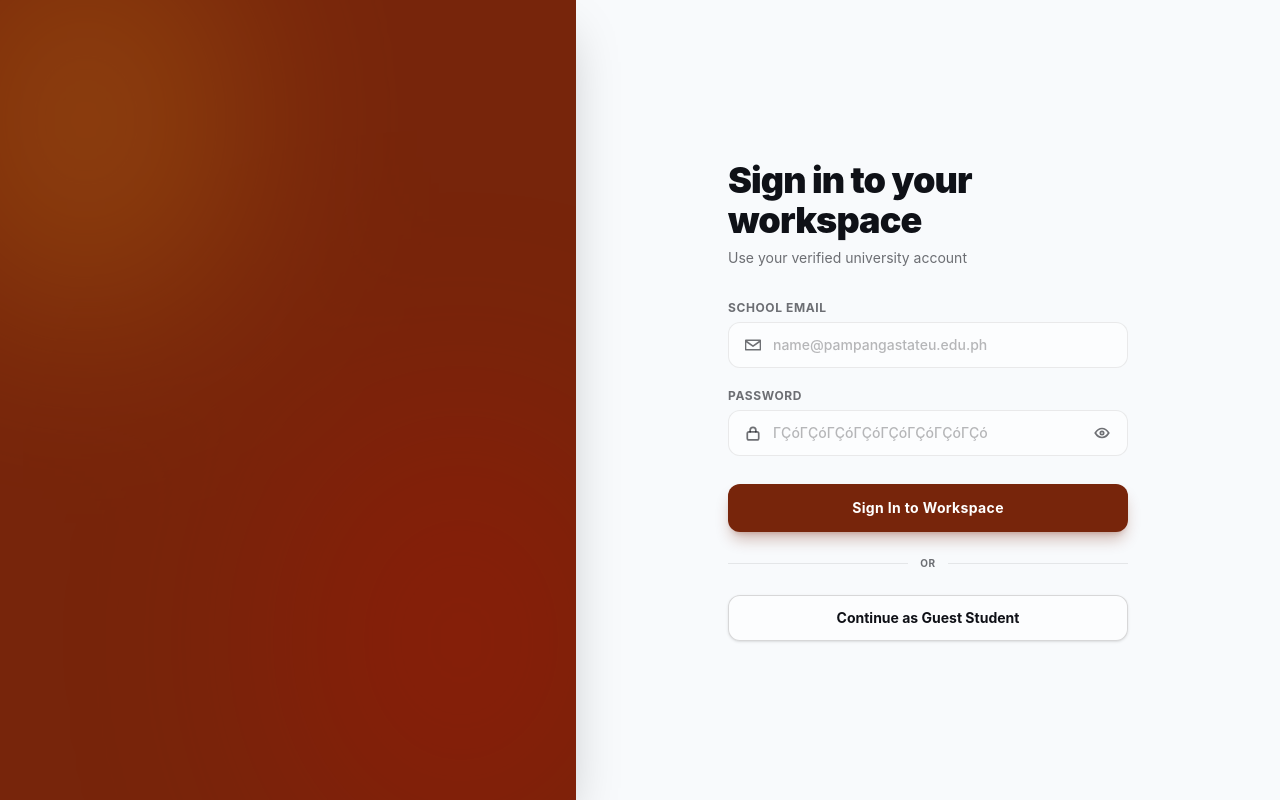
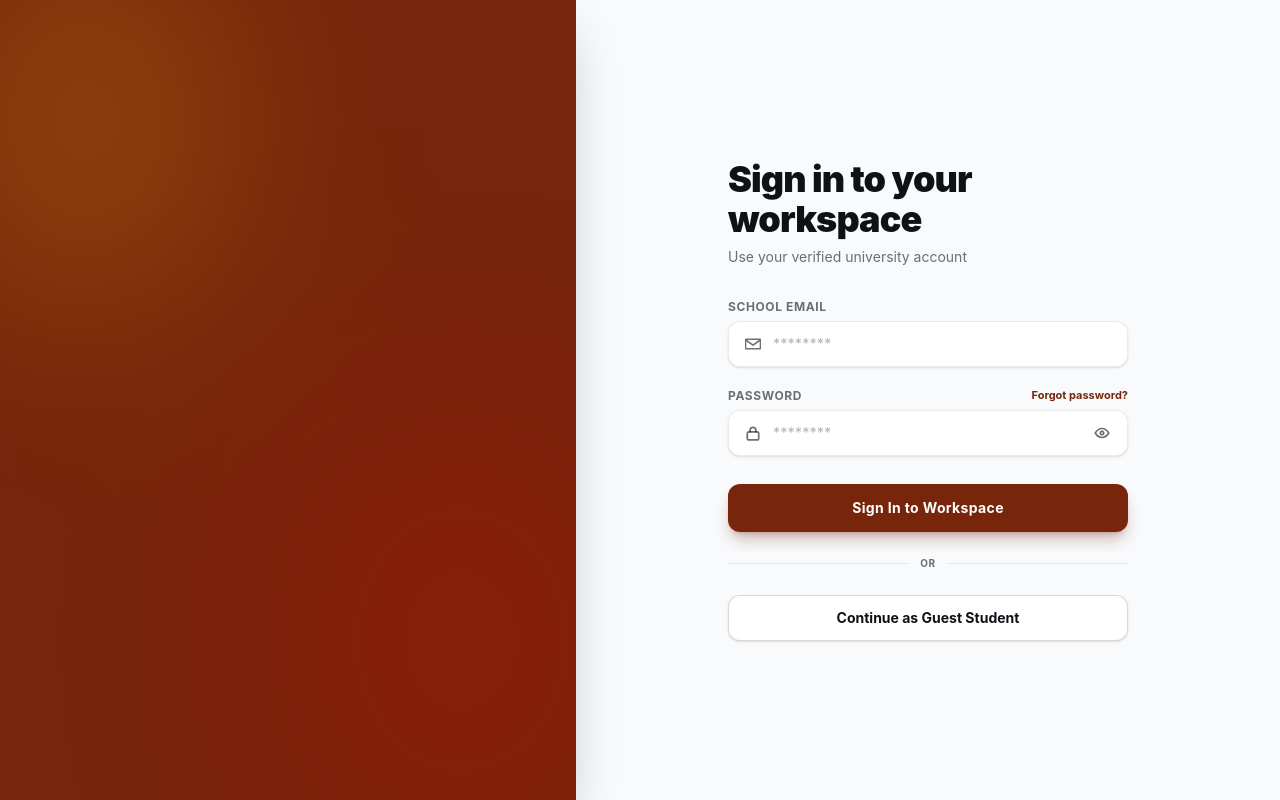
Before and after one commit to EsguerraJanuard/pamsu-python-ide, a React (Vite) app in the folder frontend/: page /login in a window 1280 px wide. Built offline with nearby package versions, Linux system fonts and the light colour scheme; no server answers.

Commit message:
style(frontend): Fix password placeholder encoding, add Forgot Password link, and refine right panel UI

```diff
--- a/frontend/src/features/auth/Login.jsx
+++ b/frontend/src/features/auth/Login.jsx
@@ -12,7 +12,7 @@
  */
 
 import { useState, useEffect } from "react";
-import { useNavigate } from "react-router-dom";
+import { useNavigate, Link } from "react-router-dom";
 import { useAuth } from "./AuthContext";
 import { api, ApiError } from "../../services/api";
 
@@ -236,7 +236,7 @@ export default function Login() {
       </div>
 
       {/* Right Side: Login Form */}
-      <div className="flex flex-1 items-center justify-center bg-bg-base px-6 py-12 lg:px-8 relative z-0">
+      <div className="flex flex-1 items-center justify-center bg-slate-50 px-6 py-12 lg:px-8 relative z-0">
 
         {/* Mobile Logo Header */}
         <div className="absolute top-8 left-6 lg:hidden flex items-center gap-3 animate-login-fade opacity-0">
@@ -278,7 +278,7 @@ export default function Login() {
                 School email
               </label>
               <div
-                className="group flex items-center gap-3 rounded-xl border border-border-subtle bg-bg-glass px-4 py-3 transition-all duration-300 focus-within:border-psu-maroon/50 focus-within:bg-bg-glass focus-within:shadow-[0_0_15px_rgba(128,0,0,0.1)] hover:border-border-strong cursor-text"
+                className="group flex items-center gap-3 rounded-xl border border-border-subtle bg-white px-4 py-3 shadow-sm transition-all duration-300 focus-within:border-psu-maroon/50 focus-within:bg-white focus-within:ring-2 focus-within:ring-psu-maroon/20 hover:border-border-strong cursor-text"
                 onClick={(e) => e.currentTarget.querySelector('input').focus()}
               >
                 <svg width="16" height="16" viewBox="0 0 15 15" fill="none" className="shrink-0 text-text-muted pointer-events-none transition-colors group-focus-within:text-psu-maroon" aria-hidden="true">
@@ -289,7 +289,7 @@ export default function Login() {
                   type="email"
                   value={form.email}
                   onChange={(e) => updateField("email", e.target.value)}
-                  placeholder="name@pampangastateu.edu.ph"
+                  placeholder="********"
                   autoComplete="email"
                   required
                   disabled={isLoading}
@@ -305,9 +305,12 @@ export default function Login() {
                 <label htmlFor="password" className="text-xs font-bold text-text-muted uppercase tracking-wider">
                   Password
                 </label>
+                <Link to="/forgot-password" className="text-[11px] font-bold text-psu-maroon hover:text-psu-gold transition-colors">
+                  Forgot password?
+                </Link>
               </div>
               <div
-                className="group flex items-center gap-3 rounded-xl border border-border-subtle bg-bg-glass px-4 py-3 transition-all duration-300 focus-within:border-psu-maroon/50 focus-within:bg-bg-glass focus-within:shadow-[0_0_15px_rgba(128,0,0,0.1)] hover:border-border-strong cursor-text"
+                className="group flex items-center gap-3 rounded-xl border border-border-subtle bg-white px-4 py-3 shadow-sm transition-all duration-300 focus-within:border-psu-maroon/50 focus-within:bg-white focus-within:ring-2 focus-within:ring-psu-maroon/20 hover:border-border-strong cursor-text"
                 onClick={(e) => { if (e.target.closest('button')) return; e.currentTarget.querySelector('input').focus(); }}
               >
                 <svg width="16" height="16" viewBox="0 0 14 14" fill="none" className="shrink-0 text-text-muted pointer-events-none transition-colors group-focus-within:text-psu-maroon" aria-hidden="true">
@@ -319,7 +322,7 @@ export default function Login() {
                   type={showPassword ? "text" : "password"}
                   value={form.password}
                   onChange={(e) => updateField("password", e.target.value)}
-                  placeholder="ΓÇóΓÇóΓÇóΓÇóΓÇóΓÇóΓÇóΓÇó"
+                  placeholder="********"
                   autoComplete="current-password"
                   required
                   disabled={isLoading}
@@ -381,14 +384,14 @@ export default function Login() {
 
               <div className="relative mt-6 mb-6">
                 <div className="absolute inset-0 flex items-center"><div className="w-full border-t border-border-subtle"></div></div>
-                <div className="relative flex justify-center"><span className="bg-bg-base px-3 text-[10px] font-bold uppercase tracking-wider text-text-muted">Or</span></div>
+                <div className="relative flex justify-center"><span className="bg-slate-50 px-3 text-[10px] font-bold uppercase tracking-wider text-text-muted">Or</span></div>
               </div>
 
               <button
                 type="button"
                 onClick={handleGuestLogin}
                 disabled={isLoading}
-                className="group flex w-full items-center justify-center gap-2 rounded-xl border border-border-strong bg-bg-glass px-4 py-3 text-sm font-bold text-text-main shadow-sm transition-all duration-300 hover:-translate-y-1 hover:bg-bg-glass-hover hover:shadow-md active:translate-y-0 active:scale-[0.98] disabled:pointer-events-none disabled:opacity-60"
+                className="group flex w-full items-center justify-center gap-2 rounded-xl border border-border-strong bg-white px-4 py-3 text-sm font-bold text-text-main shadow-sm transition-all duration-300 hover:-translate-y-1 hover:bg-slate-50 hover:shadow-md active:translate-y-0 active:scale-[0.98] disabled:pointer-events-none disabled:opacity-60"
               >
                 Continue as Guest Student
               </button>
```
